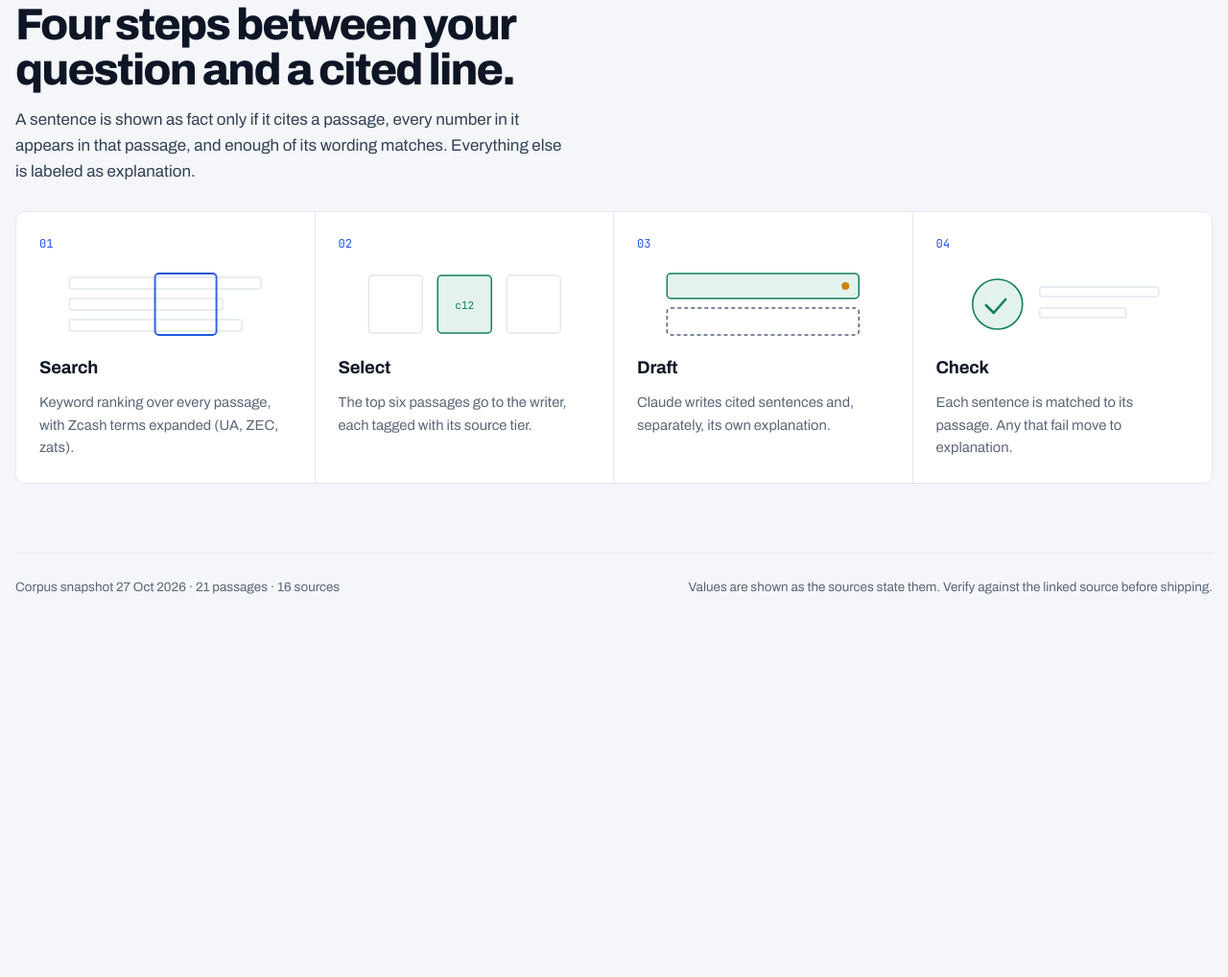
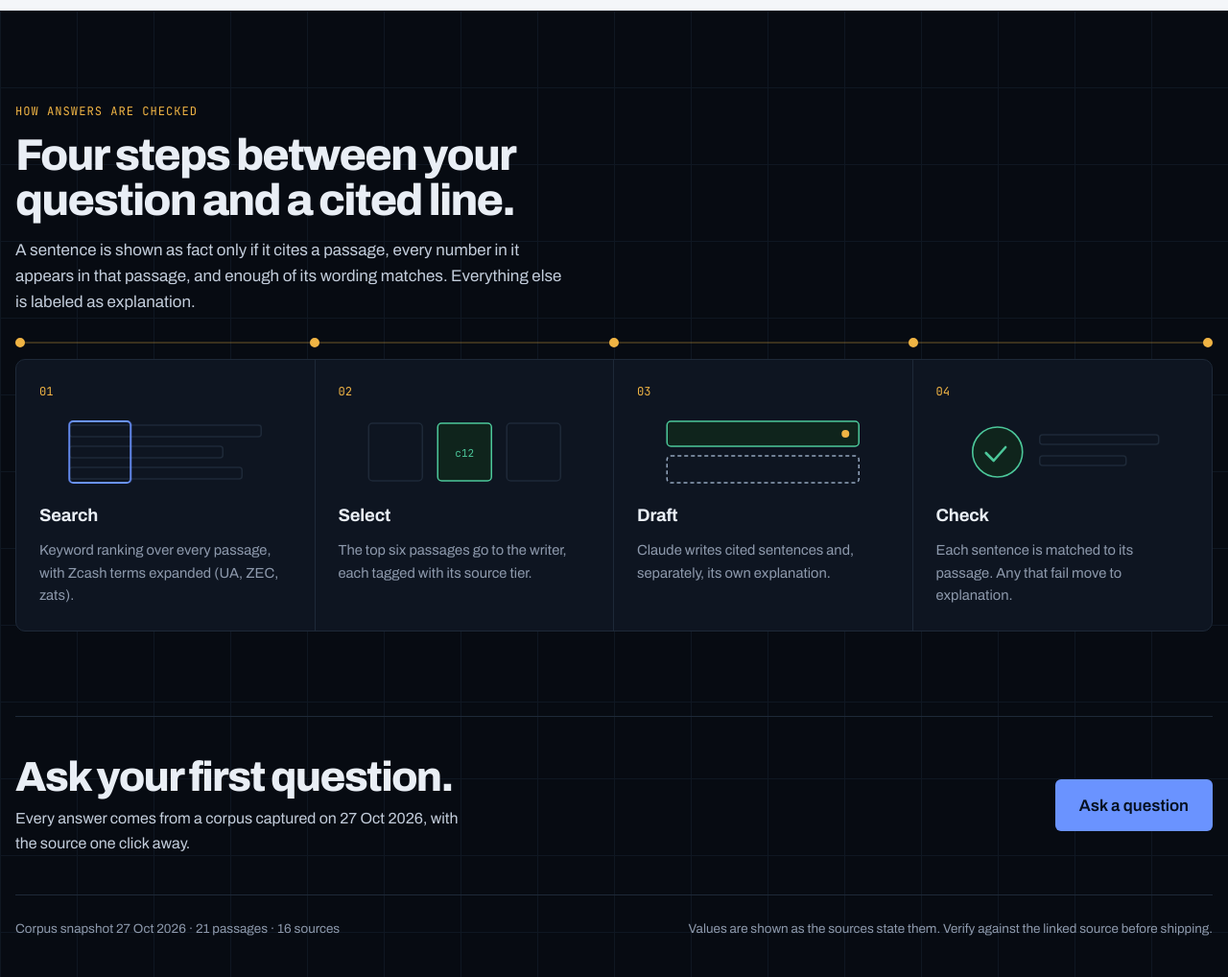
Before and after one commit to meetaminx/unravel, a plain HTML site: page index.html in a window 1280 px wide. Shown: the part 4832-5850 px from the top of the page at 96% size. Before the commit the page ends 5494 px from the top, so only its background shows below. Drawn offline with Linux system fonts and the light colour scheme; animation ran at ten frames a second.

Commit message:
Dark closing band with thread, steps and final call to action
Co-Authored-By: Claude Opus 5.5 <noreply@anthropic.com>
Claude-Session: https://claude.ai/code/session_014yjx9heXK9ioCydTwhZQZx

```diff
--- a/index.html
+++ b/index.html
@@ -540,6 +540,39 @@ footer{position:relative;z-index:1;margin-top:72px;padding-block:24px 40px;borde
   .demo .prog button .d{display:none}
   .demo .prog{grid-template-columns:repeat(5,minmax(110px,1fr))}
 }
+
+/* ===== v3: dark closing band (same island as the hero) ===== */
+.band{position:relative;width:100vw;margin-left:calc(50% - 50vw);margin-top:112px;
+  --bg:#070B12; --surface:#0E1521; --surface-2:#141D2B; --ink:#E9EEF5; --ink-2:#C3CDDB; --muted:#8D99AC; --line:#1E2938; --grid:#0F1722;
+  --blue:#6A93FF; --blue-hover:#86A8FF; --blue-ink:#06101F; --blue-soft:#14213D; --amber:#F0B444; --amber-soft:#2A2010;
+  --verified:#4CC79A; --verified-soft:#0F241C; --gen:#93A5BD; --warn:#F0955A; --warn-soft:#2B1A10; --danger:#F07B70;
+  background:var(--bg);color:var(--ink);color-scheme:dark;
+  background-image:linear-gradient(var(--grid) 1px,transparent 1px),linear-gradient(90deg,var(--grid) 1px,transparent 1px);background-size:80px 80px}
+.band-inner{max-width:1296px;margin:0 auto;padding-left:max(16px,env(safe-area-inset-left,0px));padding-right:max(16px,env(safe-area-inset-right,0px));padding-bottom:env(safe-area-inset-bottom,0px)}
+.band .sec{padding-top:96px}
+.band .eyebrow{color:var(--amber)}
+.band .howgrid{background:var(--surface);border-color:var(--line)}
+.band .howgrid>div{border-color:var(--line)}
+.band .howgrid .num{color:var(--amber)}
+.howwrap{position:relative;padding-top:18px}
+.howthread{position:absolute;left:0;right:0;top:0;height:2px;background:rgba(240,180,68,.22)}
+.howthread i{position:absolute;top:-4px;width:10px;height:10px;margin-left:-5px;border-radius:50%;background:var(--bg);border:2px solid rgba(240,180,68,.45)}
+.howthread i:last-of-type{margin-left:-10px}
+.howthread i:first-child{margin-left:0}
+.howthread b{position:absolute;top:0;left:0;width:84px;height:2px;background:var(--amber);opacity:0}
+.howwrap.in .howthread b{animation:travel 2.6s var(--ease-std) .2s both}
+@keyframes travel{0%{opacity:1;left:0}88%{opacity:1}100%{opacity:0;left:calc(100% - 84px)}}
+.howwrap.in .howthread i{animation:knot 320ms var(--ease-spring) both}
+.howwrap.in .howthread i:nth-child(1){animation-delay:.2s}.howwrap.in .howthread i:nth-child(2){animation-delay:.8s}.howwrap.in .howthread i:nth-child(3){animation-delay:1.4s}.howwrap.in .howthread i:nth-child(4){animation-delay:2s}.howwrap.in .howthread i:nth-child(5){animation-delay:2.6s}
+@keyframes knot{from{transform:scale(.6)}to{transform:none;background:var(--amber);border-color:var(--amber)}}
+.howgrid svg .scan{animation:none}
+.howgrid svg .tick2{animation:none;stroke-dashoffset:0}
+.howwrap.in .howgrid svg .scan{animation:scan 2.4s var(--ease-std) .5s 1 both}
+.howwrap.in .howgrid svg .tick2{animation:tickd 1.6s var(--ease-std) 2s 1 both}
+.closer{display:flex;align-items:center;justify-content:space-between;gap:24px;flex-wrap:wrap;margin-top:88px;padding:40px 0;border-top:1px solid var(--line)}
+.closer h2{font-family:var(--f-display);font-weight:800;font-size:clamp(1.9rem,3.4vw,2.8rem);letter-spacing:-.04em;line-height:1.05;margin:0 0 8px}
+.closer p{margin:0;color:var(--ink-2);max-width:52ch}
+.band footer{margin-top:0}
 </style>
 
 <div class="wrap">
@@ -643,16 +676,19 @@ footer{position:relative;z-index:1;margin-top:72px;padding-block:24px 40px;borde
     </div>
   </section>
 
+  <div class="band" id="band"><div class="band-inner">
   <section class="sec" id="how">
     <p class="eyebrow">How answers are checked</p>
     <h2 class="big">Four steps between your question and a cited line.</h2>
     <p class="sublede">A sentence is shown as fact only if it cites a passage, every number in it appears in that passage, and enough of its wording matches. Everything else is labeled as explanation.</p>
-    <div class="howgrid">
+    <div class="howwrap" id="howwrap">
+      <div class="howthread" aria-hidden="true"><i style="left:0"></i><i style="left:25%"></i><i style="left:50%"></i><i style="left:75%"></i><i style="left:100%"></i><b></b></div>
+      <div class="howgrid">
       <div><span class="num">01</span>
         <svg viewBox="0 0 220 84" aria-hidden="true"><rect class="hl" x="10" y="14" width="200" height="12" rx="3"/><rect class="hl" x="10" y="36" width="160" height="12" rx="3"/><rect class="hl" x="10" y="58" width="180" height="12" rx="3"/><rect class="scan" x="10" y="10" width="64" height="64" rx="4" fill="none" stroke="var(--blue)" stroke-width="1.8"/></svg>
         <h3>Search</h3><p>Keyword ranking over every passage, with Zcash terms expanded (UA, ZEC, zats).</p></div>
       <div><span class="num">02</span>
-        <svg viewBox="0 0 220 84" aria-hidden="true"><rect class="hl" x="10" y="12" width="56" height="60" rx="4"/><rect class="hg" x="82" y="12" width="56" height="60" rx="4"/><rect class="hl" x="154" y="12" width="56" height="60" rx="4"/><text x="110" y="47" text-anchor="middle" font-family="JetBrains Mono" font-size="11" fill="var(--verified)">c12</text></svg>
+        <svg viewBox="0 0 220 84" aria-hidden="true"><rect class="hl" x="10" y="12" width="56" height="60" rx="4"/><rect class="hg" x="82" y="12" width="56" height="60" rx="4"/><rect class="hl" x="154" y="12" width="56" height="60" rx="4"/><text x="110" y="47" text-anchor="middle" font-family="JetBrains Mono, monospace" font-size="11" fill="var(--verified)">c12</text></svg>
         <h3>Select</h3><p>The top six passages go to the writer, each tagged with its source tier.</p></div>
       <div><span class="num">03</span>
         <svg viewBox="0 0 220 84" aria-hidden="true"><rect class="hg" x="10" y="10" width="200" height="26" rx="4"/><rect class="hd" x="10" y="46" width="200" height="28" rx="4"/><circle class="hb" cx="196" cy="23" r="4"/></svg>
@@ -661,12 +697,19 @@ footer{position:relative;z-index:1;margin-top:72px;padding-block:24px 40px;borde
         <svg viewBox="0 0 220 84" aria-hidden="true"><circle cx="42" cy="42" r="26" fill="var(--verified-soft)" stroke="var(--verified)" stroke-width="1.6"/><path class="tick2" d="M30 43l8 8 15-17" fill="none" stroke="var(--verified)" stroke-width="2.6" stroke-linecap="round" stroke-linejoin="round"/><rect class="hl" x="86" y="24" width="124" height="10" rx="3"/><rect class="hl" x="86" y="46" width="90" height="10" rx="3"/></svg>
         <h3>Check</h3><p>Each sentence is matched to its passage. Any that fail move to explanation.</p></div>
     </div>
+    </div>
   </section>
+  <section class="closer" aria-label="Get started">
+    <div><h2>Ask your first question.</h2><p>Every answer comes from a corpus captured on 27 Oct 2026, with the source one click away.</p></div>
+    <a class="btn primary lg" href="#ask">Ask a question</a>
+  </section>
+
 
   <footer>
     <span id="footLine"></span>
     <span>Values are shown as the sources state them. Verify against the linked source before shipping.</span>
   </footer>
+</div></div>
 </div>
 
 <script>
@@ -1597,6 +1640,7 @@ if(!motionOn()){ setPlaying(false); $("#hxPlay").hidden=true } else setPlaying(t
 requestAnimationFrame(frame);
 })();
 </script>
+<script>(function(){var w=document.getElementById("howwrap");if(!w)return;try{new IntersectionObserver(function(es,o){if(es[0].isIntersecting){w.classList.add("in");o.disconnect()}},{threshold:.35}).observe(w)}catch(e){w.classList.add("in")}})();</script>
 
 </body>
 </html>
```
